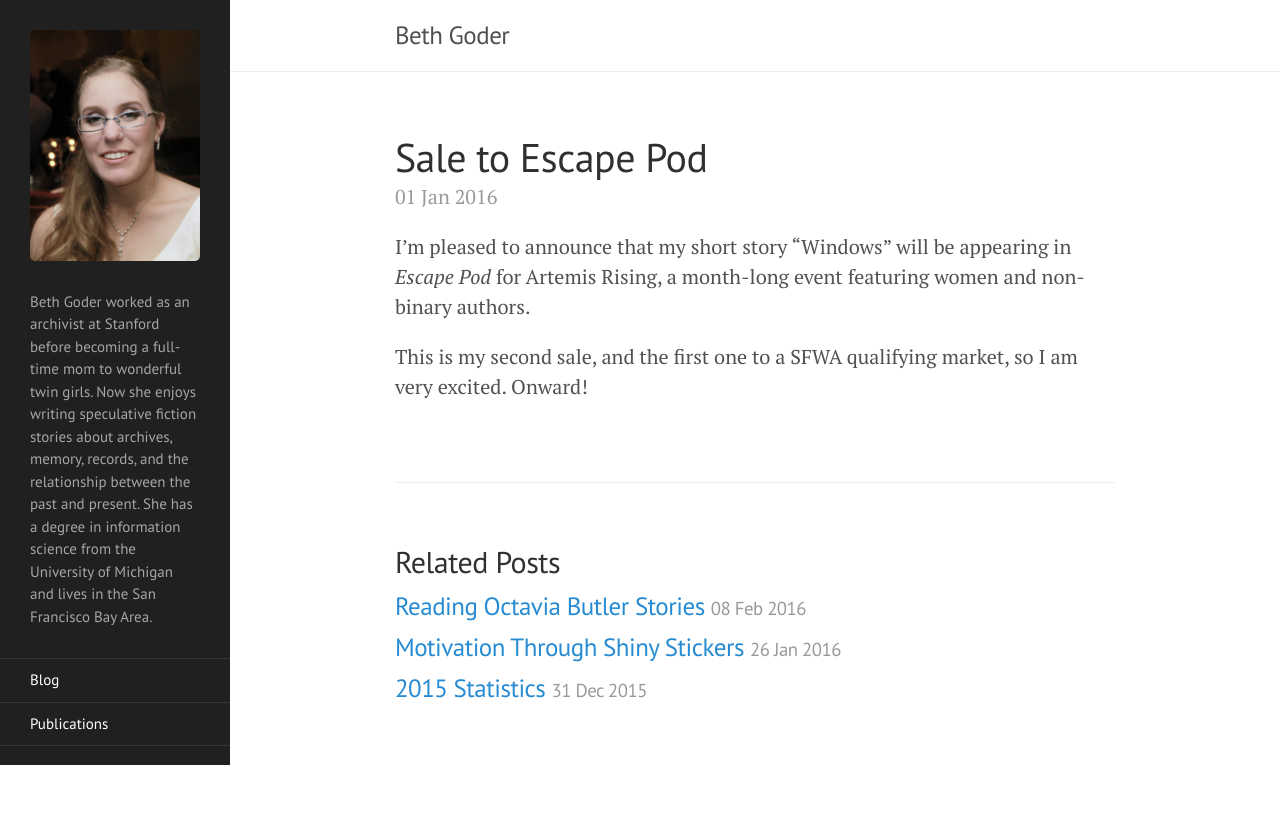
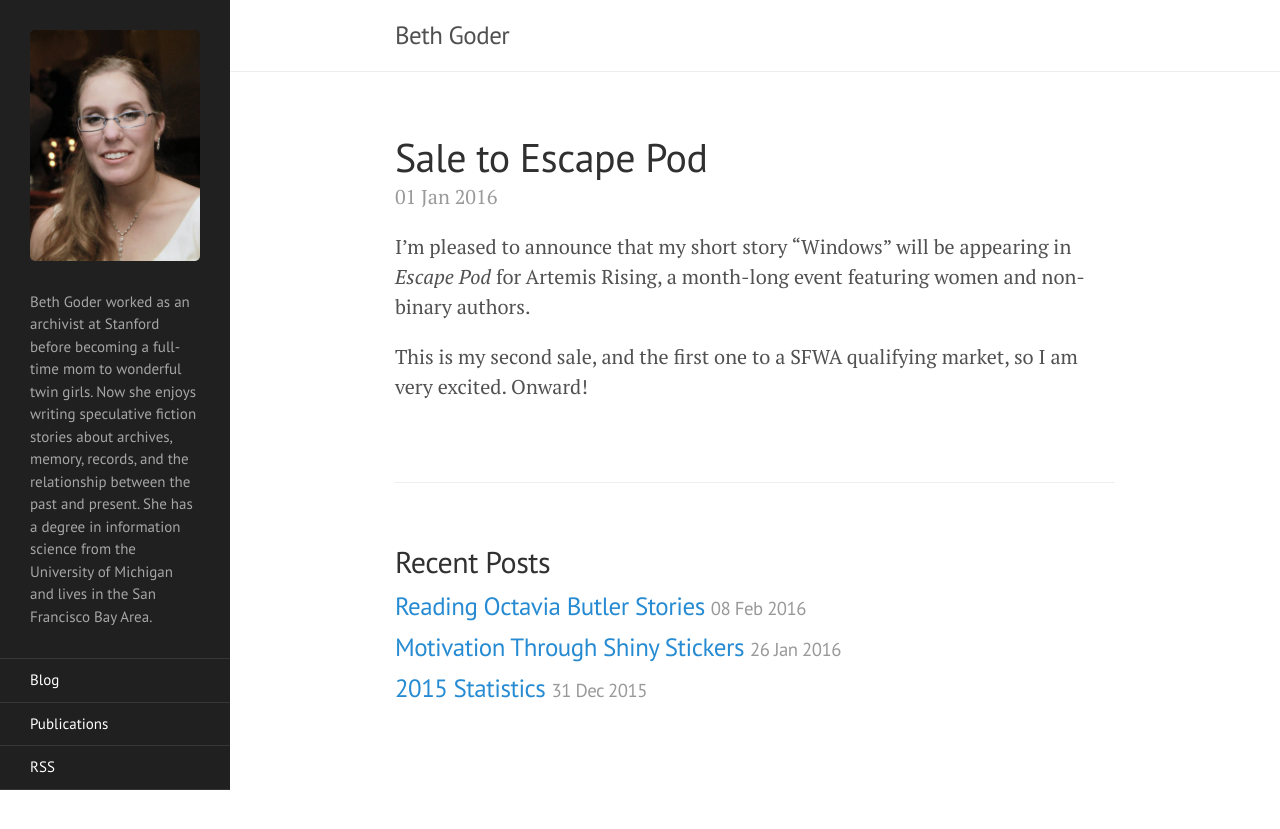
Before and after one commit to BethGoder/BethGoder.github.io, a Jekyll site: the page built from _posts/2016-01-01-Sale-to-Escape-Pod.markdown, in a window 1280 px wide. Shown: the top 829 px of the page. Built offline with Jekyll 4.4.1, drawn with Linux system fonts in a browser that asks for light colours.

Commit message:
more tweaks

```diff
--- a/_includes/sidebar.html
+++ b/_includes/sidebar.html
@@ -27,5 +27,6 @@
         {% endif %}
       {% endif %}
     {% endfor %}
+    <a class="sidebar-nav-item" href="/feed.xml">RSS</a>
   </nav>
 </div>
--- a/_layouts/post.html
+++ b/_layouts/post.html
@@ -9,7 +9,7 @@ layout: default
 </div>
 
 <div class="related">
-  <h2>Related Posts</h2>
+  <h2>Recent Posts</h2>
   <ul class="related-posts">
     {% for post in site.related_posts limit:3 %}
       <li>
```
